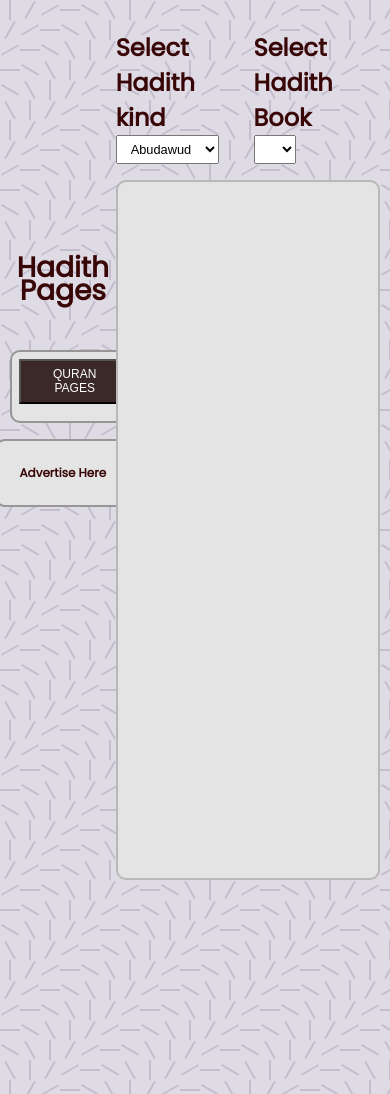
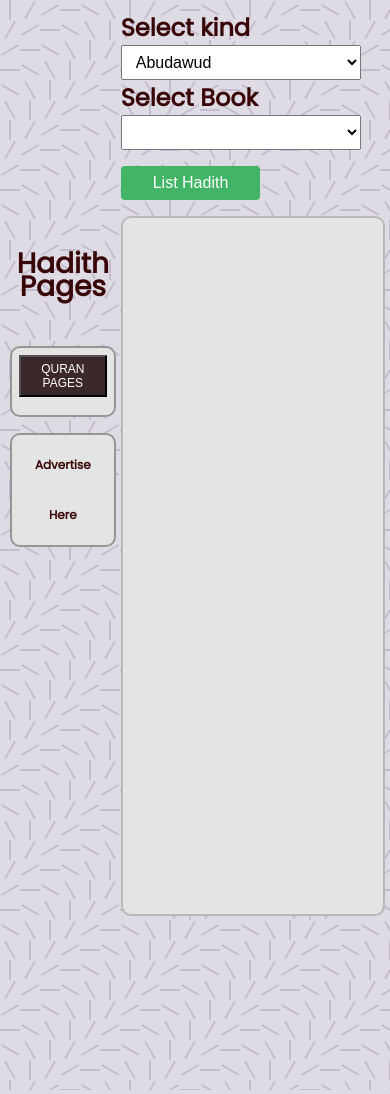
Before and after one commit to zakisudev/Random-Quran-Verse, a plain HTML site: page hadith/hadith.html in a window 390 px wide. Drawn offline with Linux system fonts and the light colour scheme; no server answers.

Commit message:
More responsive for hadith pages

```diff
--- a/hadith/hadith.html
+++ b/hadith/hadith.html
@@ -27,7 +27,7 @@
           <!-- Menu for the Random Hadith fetch -->
           <div class="hadith-menu">
             <a href="../index.html"
-              ><button class="hadith-b butn">QURAN PAGES</button></a
+              ><button class="quran-b butn">QURAN PAGES</button></a
             >
           </div>
         </div>
@@ -41,9 +41,8 @@
         <div class="hadiths">
           <div class="hadith-head">
             <div class="kinds">
-              <h4>Select Hadith kind</h4>
+              <h4>Select kind</h4>
               <select id="hadith_kind">
-                <!-- <option value="" selected disabled></option> -->
                 <option value="abudawud">Abudawud</option>
                 <option value="bukhari">Bukhari</option>
                 <option value="ibnmajah">Ibn Majah</option>
@@ -54,12 +53,13 @@
               </select>
             </div>
             <div class="books">
-              <h4>Select Hadith Book</h4>
+              <h4>Select Book</h4>
               <select id="hadith_books">
                 <!-- <option value="" selected disabled></option> -->
               </select>
             </div>
           </div>
+          <button class="display">List Hadith</button>
           <div class="verses">
             <ol class="hadith_verses"></ol>
           </div>
--- a/hadith/hadith.js
+++ b/hadith/hadith.js
@@ -2,7 +2,7 @@ import { hadithUrl, abd, bkr, ibnmjh, mlk, msl, trmz, nse } from './vars.js';
 
 const books = document.getElementById('hadith_books');
 const hadithPack = document.querySelector('.hadith_verses');
-
+const disButton = document.querySelector('.display');
 const dropdownMenu = document.getElementById('hadith_kind');
 
 function fetchHadithBooks(kind) {
@@ -53,6 +53,7 @@ function fetchHadithBooks(kind) {
           books.appendChild(option);
         }
       });
+      function displayHadith() {
         const ab = data.hadiths.slice(0, 1000);
         const had = ab.map((e) => {
           return `<li>${e.text}</li>`;
@@ -60,10 +61,11 @@ function fetchHadithBooks(kind) {
         const listHad = had.join('');
         console.log('here');
         hadithPack.innerHTML += listHad;
+      }
+      disButton.addEventListener('click', displayHadith);
     })
     .catch((e) => console.log(e));
 }
-
 // Add an event listener for the 'change' event on the dropdownMenu.
 dropdownMenu.addEventListener('change', function () {
   const selectedKind = dropdownMenu.value;
@@ -73,5 +75,3 @@ dropdownMenu.addEventListener('change', function () {
 // Initialize the books options based on the initial selected value of dropdownMenu.
 const initialSelectedKind = dropdownMenu.value;
 fetchHadithBooks(initialSelectedKind);
-
-fetchHadithBooks();
--- a/hadith/style.css
+++ b/hadith/style.css
@@ -68,9 +68,27 @@ header > div {
   line-height: 45px;
 }
 select {
-  padding: 5px 10px;
-  font-size: 0.8rem;
+  padding: 7px 10px;
+  font-size: 1rem;
 }
+#hadith_kind {
+  padding-right: 3rem;
+}
+.display {
+  padding: 0.5rem 2rem;
+  font-size: 1rem;
+  background: rgb(66, 180, 101);
+  color: white;
+  border: none;
+  border-radius: 4px;
+  cursor: pointer;
+  margin-bottom: 1rem;
+  transition: all 0.3s ease;
+}
+.display:hover {
+  background: rgb(38, 150, 72);
+}
+
 .hadith-menu {
   font-size: 1.2rem;
   text-align: center;
@@ -142,12 +160,12 @@ h3 {
 h4 {
   font-size: 1.5rem;
 }
-.hadith_verses li {
-  list-style: armenian;
-  font-size: 2rem;
+.hadith_verses > li {
+  list-style: georgian;
+  font-size: 1.5rem;
   padding: 2rem;
   text-align: right;
-  border: 2px solid rgb(189, 189, 189);
+  border-bottom: 2px solid rgb(143, 143, 143);
 }
 
 @media (min-width: 601px) and (max-width: 1366px) {
@@ -195,6 +213,7 @@ h4 {
     display: grid;
     grid-template-columns: repeat(7, 1fr);
     grid-template-rows: repeat(5, 1fr);
+    width: 100%;
   }
   header > div {
     width: 125px;
@@ -203,10 +222,16 @@ h4 {
     font-size: 1.75rem;
     line-height: 23px;
   }
+  .books {
+    margin: 0;
+    word-wrap: break-word;
+  }
   .main-content {
     grid-column: 3 / 8;
     grid-row: 1 / 7;
     width: 100%;
+    margin-left: 5px;
+    margin-top: 0;
   }
   .menu-container {
     grid-column: 1 / 3;
@@ -218,7 +243,6 @@ h4 {
     flex-wrap: wrap;
     width: 100%;
   }
-
   .quran-menu {
     font-size: 0.75rem;
     line-height: 20px;
@@ -245,9 +269,25 @@ h4 {
     margin-bottom: 10px;
     transition: all 0.2s ease;
   }
-
+  .hadith-head {
+    display: block;
+    justify-content: start;
+    padding-bottom: 1rem;
+  }
   .butn:hover {
     transform: translateY(2px);
     color: rgb(7rgb (255, 145, 0) 75);
   }
+  .quran-b {
+    padding: 5px 10px;
+    width: 100%;
+    justify-content: center;
+  }
+  .ad {
+    padding: 5px 10px;
+    width: 100%;
+  }
+  select {
+    width: 15rem;
+  }
 }
--- a/style.css
+++ b/style.css
@@ -124,9 +124,10 @@ header > div {
 
 h3 {
   text-align: center;
-  font-size: 2rem;
-  padding: 5px 10px;
+  font-size: 1.5rem;
+  padding: 20px 10px;
   font-family: 'Poppins', cursive;
+  border-bottom: 2px solid rgb(187, 187, 187);
 }
 
 @media (min-width: 601px) and (max-width: 1366px) {
@@ -179,7 +180,7 @@ h3 {
     width: 125px;
     grid-column: 1 / 3;
     grid-row: 1 / 2;
-    font-size: 1.75rem;
+    font-size: 1.5rem;
     line-height: 23px;
   }
   .main-content {
@@ -202,9 +203,19 @@ h3 {
     font-size: 0.75rem;
     line-height: 20px;
     width: 100%;
+    margin-left: -5px;
+  }
+  .quran-b {
+    padding: 5px 10px;
+    font-size: 0.75rem;
+  }
+  .hadith-b {
+    padding: 5px 10px;
   }
   .hadith-menu {
     font-size: 0.75rem;
+    width: 100%;
+    margin-left: -5px;
   }
   .quran-player {
     height: 80px;
@@ -212,8 +223,10 @@ h3 {
     background: rgb(228, 228, 228);
   }
   .ad {
-    font-size: 0.75rem;
-    width: 135px;
+    padding: 5px 10px;
+    line-height: 1;
+    width: 100%;
+    margin-left: -5px;
   }
   .butn {
     /* padding: 50px 20px; */
```
Lines whose indentation alone changed are shown as unchanged.
